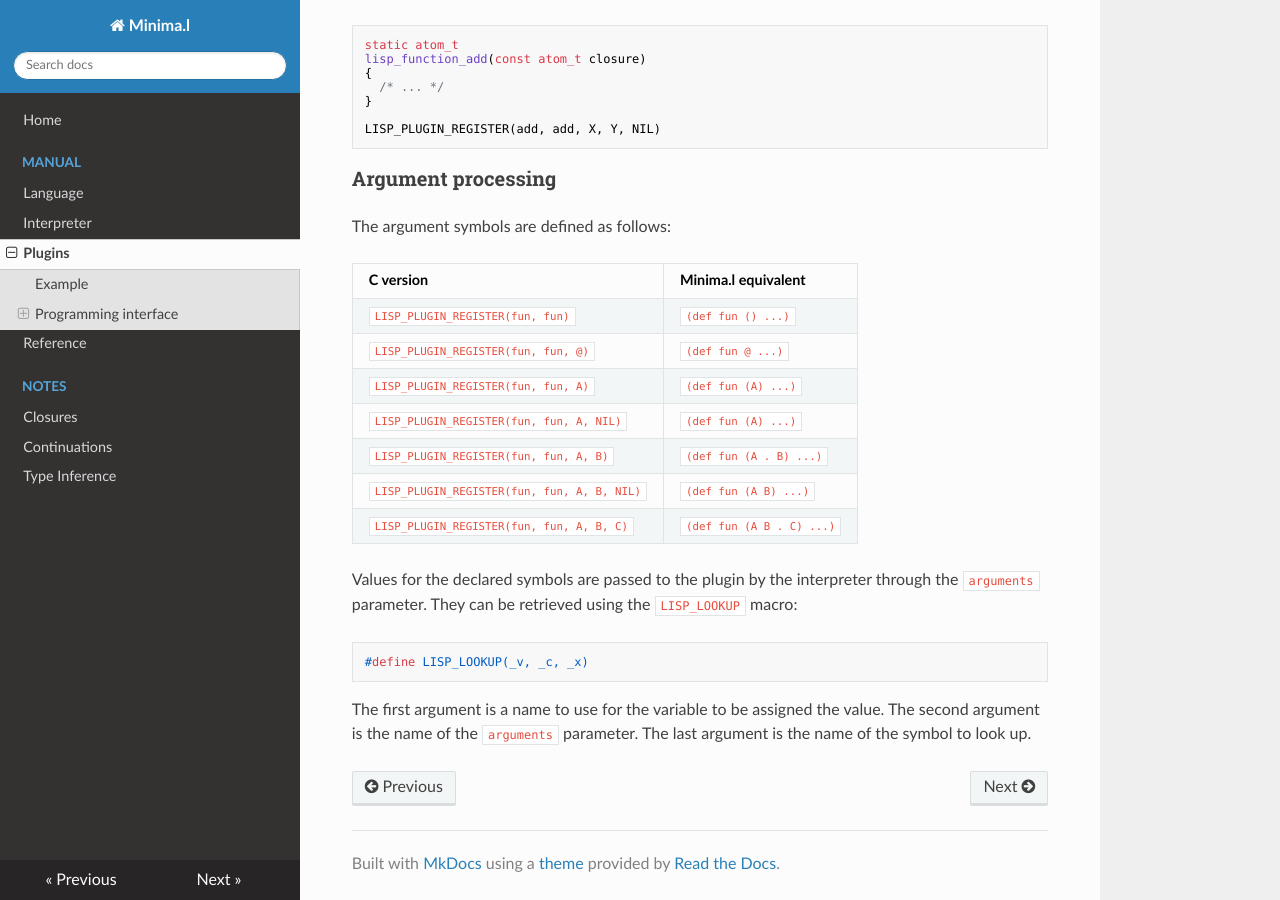
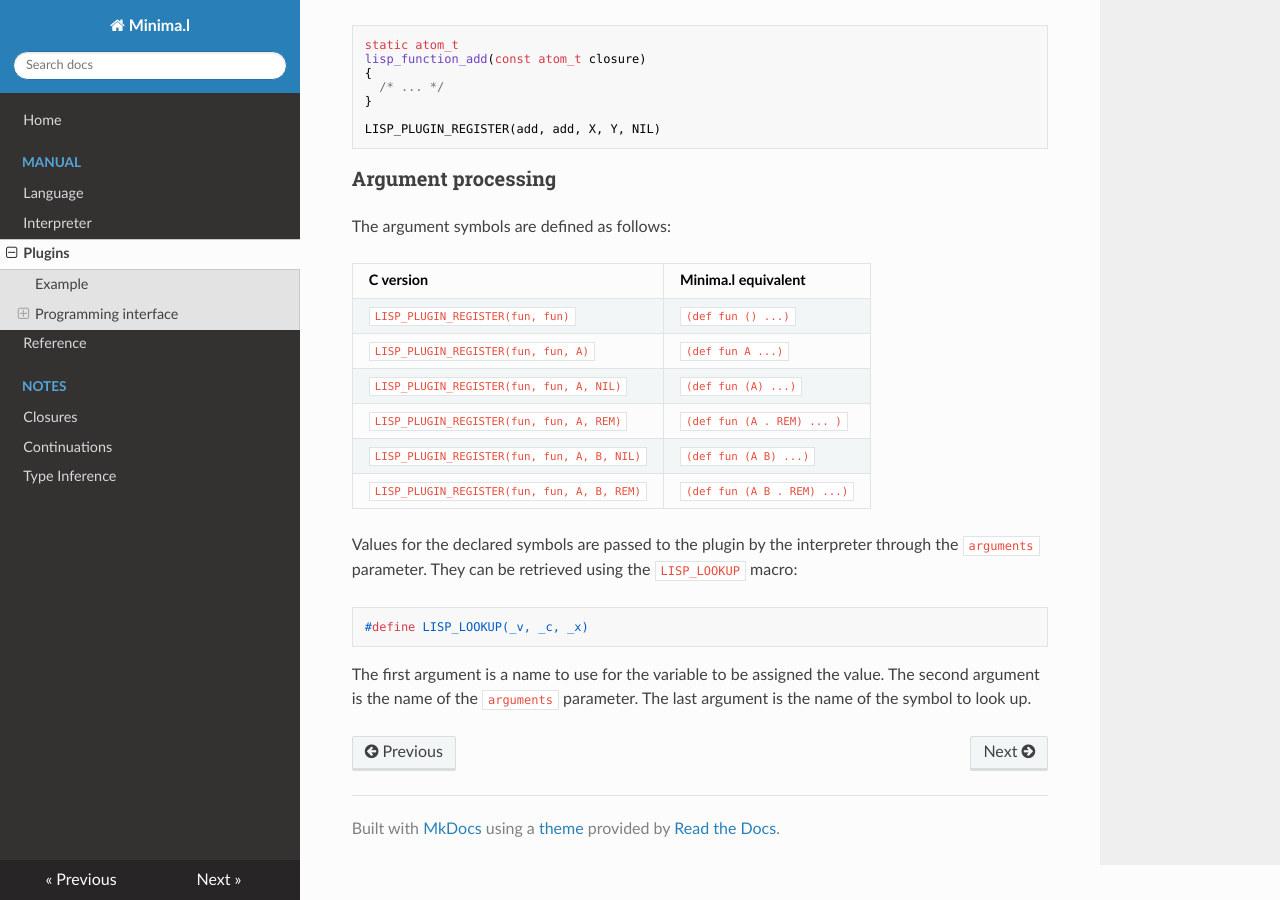
Before and after one commit to xguerin/minima.l, an MkDocs documentation site: the page built from docs/manual/Plugins.md, in a window 1280 px wide and 900 px high, scrolled down 2199 px. Built offline with MkDocs 1.6.1, drawn with Linux system fonts in a browser that asks for light colours; nearby versions of some CDN libraries.

Commit message:
Update documentation for bindings and plugins

```diff
--- a/docs/manual/Plugins.md
+++ b/docs/manual/Plugins.md
@@ -114,15 +114,14 @@ LISP_PLUGIN_REGISTER(add, add, X, Y, NIL)
 
 The argument symbols are defined as follows:
 
-| C version                                 | Minima.l equivalent     |
-|:------------------------------------------|:------------------------|
-| `LISP_PLUGIN_REGISTER(fun, fun)`            | `(def fun () ...)`        |
-| `LISP_PLUGIN_REGISTER(fun, fun, @)`         | `(def fun @ ...)`         |
-| `LISP_PLUGIN_REGISTER(fun, fun, A)`         | `(def fun (A) ...)`       |
-| `LISP_PLUGIN_REGISTER(fun, fun, A, NIL)`    | `(def fun (A) ...)`       |
-| `LISP_PLUGIN_REGISTER(fun, fun, A, B)`      | `(def fun (A . B) ...)`   |
-| `LISP_PLUGIN_REGISTER(fun, fun, A, B, NIL)` | `(def fun (A B) ...)`     |
-| `LISP_PLUGIN_REGISTER(fun, fun, A, B, C)`   | `(def fun (A B . C) ...)` |
+| C version                                 | Minima.l equivalent       |
+|:------------------------------------------|:--------------------------|
+| `LISP_PLUGIN_REGISTER(fun, fun)`            | `(def fun () ...)`          |
+| `LISP_PLUGIN_REGISTER(fun, fun, A)`         | `(def fun A ...)`           |
+| `LISP_PLUGIN_REGISTER(fun, fun, A, NIL)`    | `(def fun (A) ...)`         |
+| `LISP_PLUGIN_REGISTER(fun, fun, A, REM)`    | `(def fun (A . REM) ... )`  |
+| `LISP_PLUGIN_REGISTER(fun, fun, A, B, NIL)` | `(def fun (A B) ...)`       |
+| `LISP_PLUGIN_REGISTER(fun, fun, A, B, REM)` | `(def fun (A B . REM) ...)` |
 
 Values for the declared symbols are passed to the plugin by the interpreter
 through the `arguments` parameter. They can be retrieved using the `LISP_LOOKUP`
```
Also changed, not shown: docs/index.md (+1 -1 lines), docs/manual/Language.md (+8 -0 lines).
